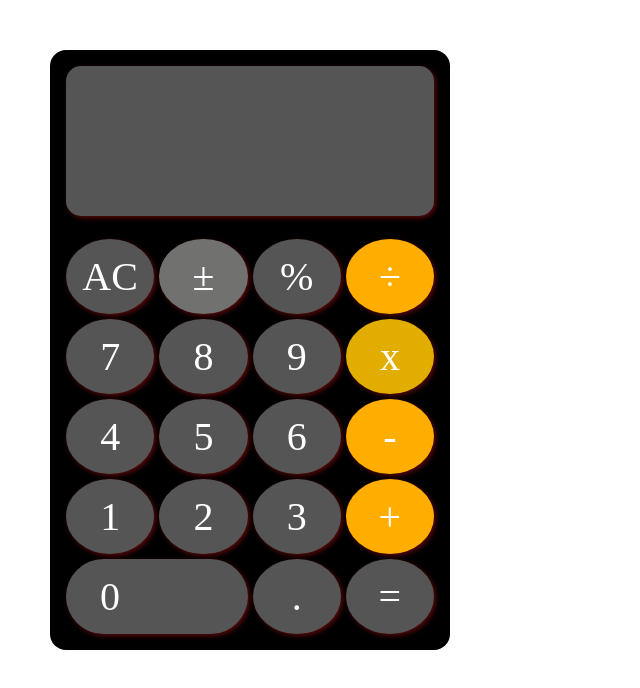
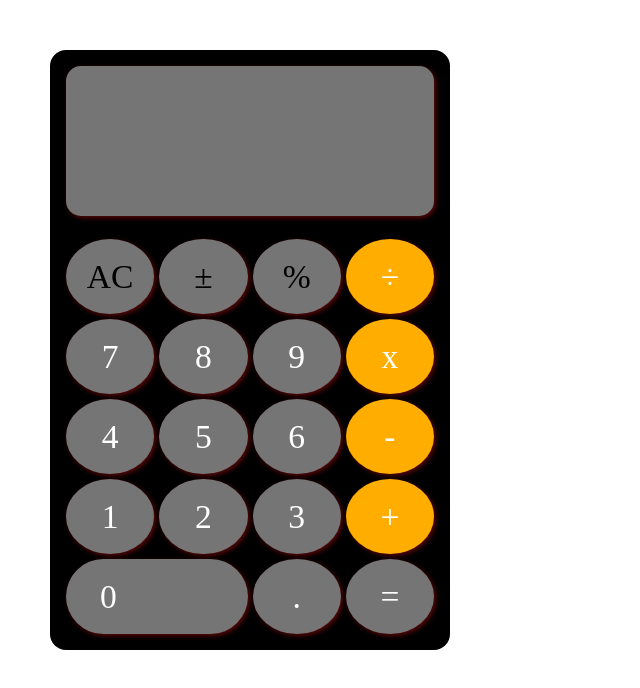
Before and after one commit to tahamurat-doser/gird-calculator, a plain HTML site: page index.html in a window 1280 px wide. Shown: the whole page, without its empty margins (0-640 px from the left). Drawn offline with Linux system fonts and the light colour scheme.

Commit message:
end commit

```diff
--- a/style.css
+++ b/style.css
@@ -22,20 +22,23 @@
     justify-content: center;
     align-items: center;
     border-radius: 50%;
-    background-color: #565555;
+    background-color: #767575;
     color: white;
-    font-size: 2.5rem;
+    font-size: 2.1rem;
     box-shadow: 2px 2px 5px rgba(199, 20, 20, 0.444);
 }
 .box1{
 /* background-color: rgba(255, 0, 136, 0.356); */
+color: black;
 }
 .box2{
-    background-color: rgb(113, 113, 112)
+   /*  background-color: rgb(113, 113, 112); */
+    color: black;
 
 }
 .box3{
    /*  background-color: rgb(255, 47, 0); */
+   color: black;
 
 }
 .box4{
@@ -55,7 +58,7 @@
 
 }
 .box8{
-    background-color: rgb(225, 174, 0);
+    background-color: rgb(255, 174, 0);
 
 }
 .box9{
```
